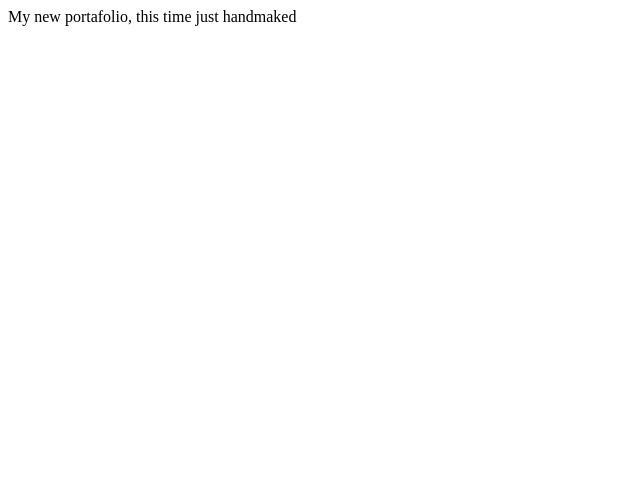
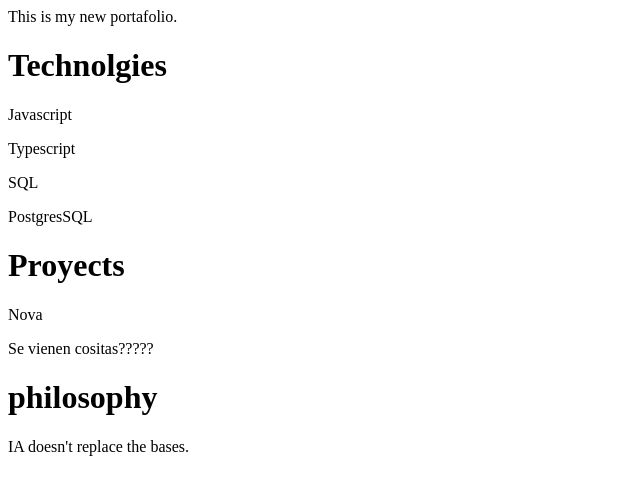
Before and after one commit to SrSebald/srsebald.github.io, a plain HTML site: page index.html in a window 1280 px wide. Shown: the whole page, without its empty margins (0-640 px from the left). Drawn offline with Linux system fonts and the light colour scheme.

Commit message:
Update header and add content sections for technologies, projects, and philosophy

```diff
--- a/index.html
+++ b/index.html
@@ -5,8 +5,20 @@
     <meta name="viewport" content="width=device-width, initial-scale=1.0">
     <title>Document</title>
 </head>
-<header> My new portafolio, this time just handmaked</header>
+<header> This is my new portafolio. </header>
 <body>
+    <h1>Technolgies</h1>
+    <p> Javascript</p>
+    <p> Typescript</p>
+    <p> SQL</p>
+    <p> PostgresSQL</p>
+
+    <h1>Proyects</h1>
+    <p>Nova</p>
+    <p>Se vienen cositas?????</p>
+
+    <h1>philosophy</h1>
+    <p>IA doesn't replace the bases.</p>
 
 </body>
 </html>
```
